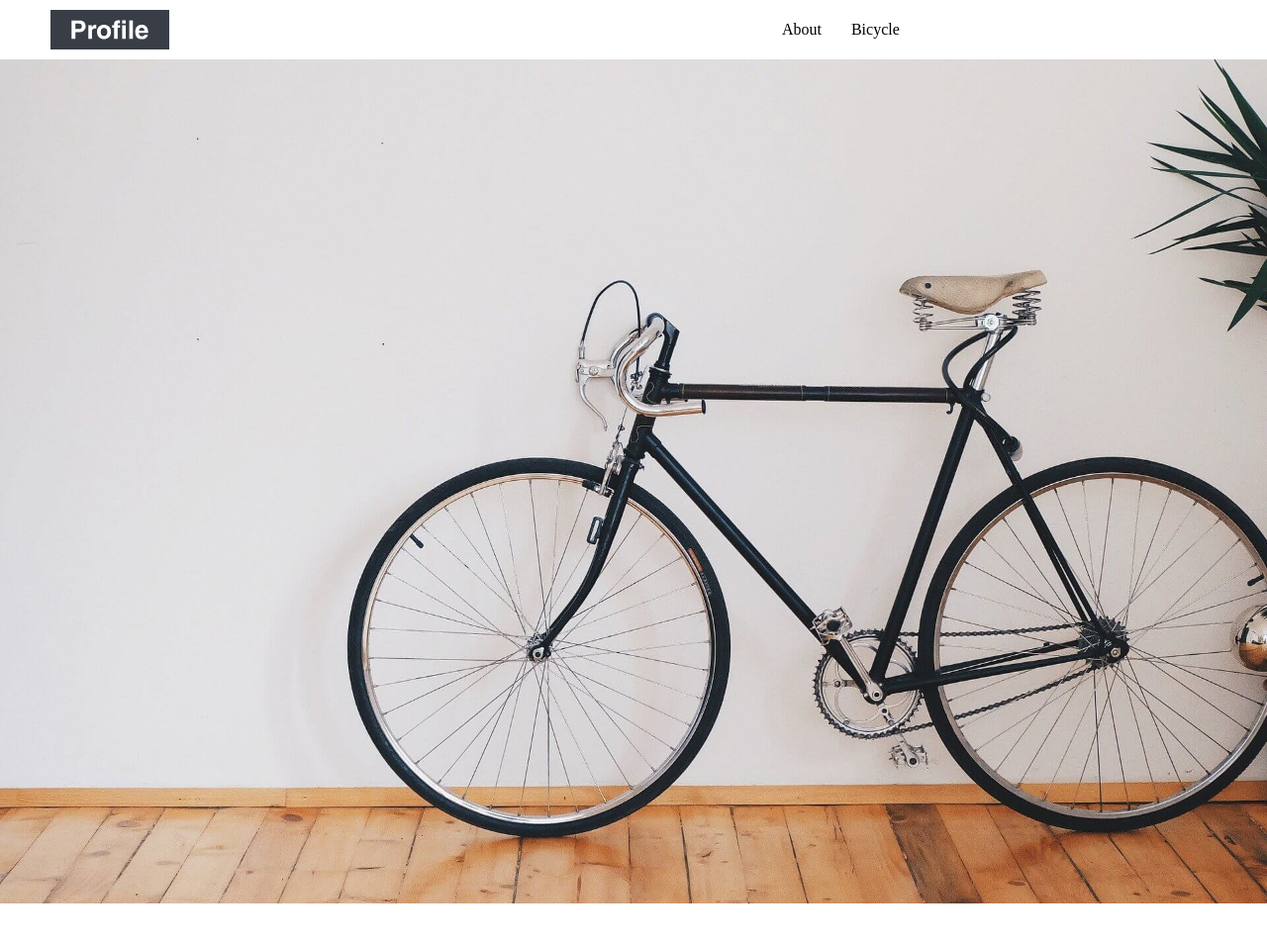
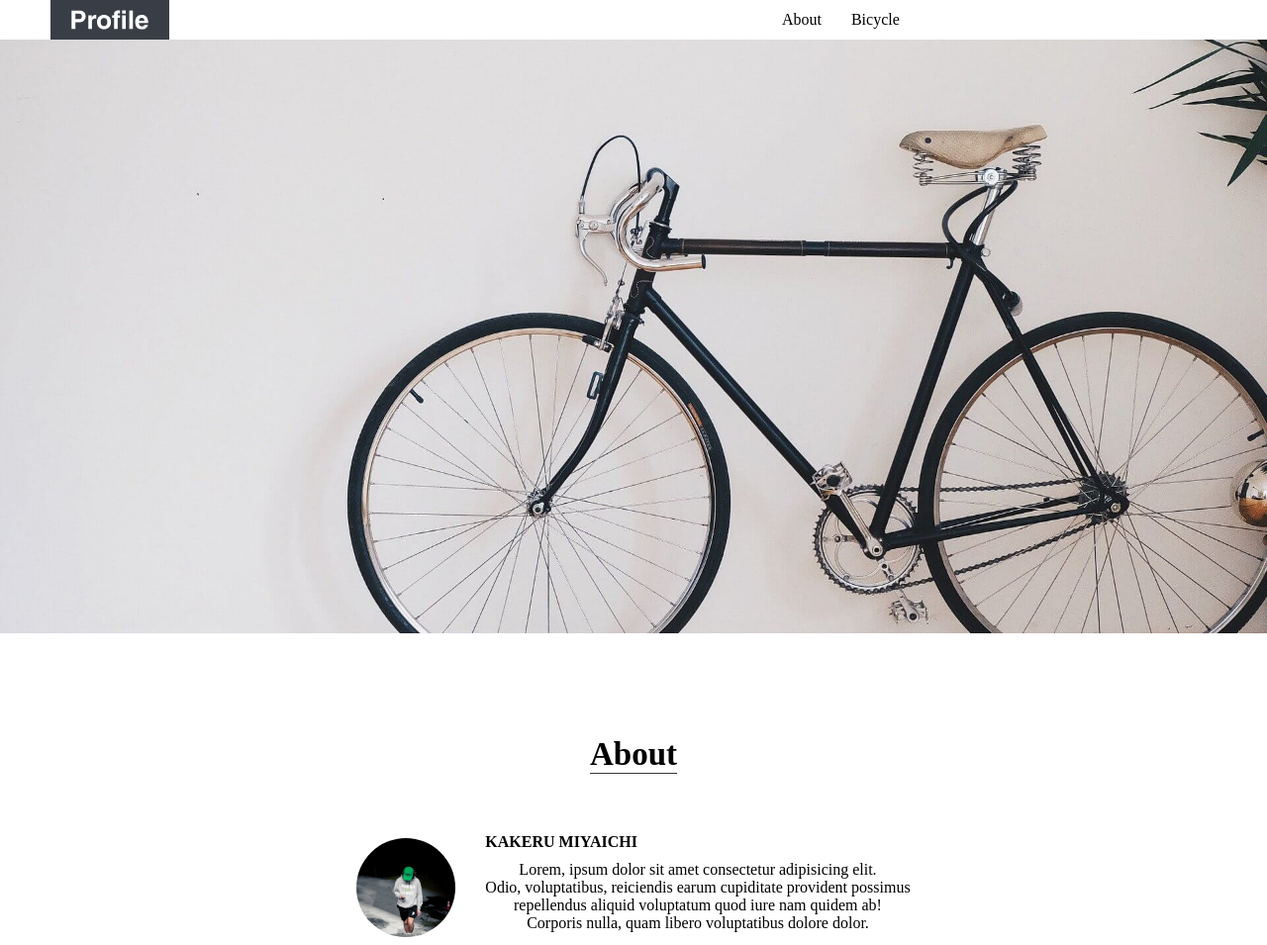
Before and after one commit to ImFukajp/profile, a plain HTML site: page index.html in a window 1280 px wide. Shown: the top 955 px of the page at 99% size. Drawn offline with Linux system fonts and the light colour scheme.

Commit message:
コミット２

```diff
--- a/style.css
+++ b/style.css
@@ -12,12 +12,25 @@ body {
     margin: 0;
 }
 
+#mainvis img{
+    width: 100%;
+    max-width: 1920px;
+    height: 600px;
+    object-fit: cover;
+}
 
-.title {
+.imag-profile {
+
     width: 120px;
+    line-height: 1px;
     padding: 10px 0;
+}
 
+.img-profile a{
+    display: block;
 }
+
+
 
 .img-profile {
     width: 120px;
@@ -101,7 +114,7 @@ p {
     /*-------------------------------------------
     Mainvisual-*/
     #mainvis img {
-      height: calc(100vh -60px);
+      height: calc(100vh - 60px);
     }
 
     /*-------------------------------------------
```
